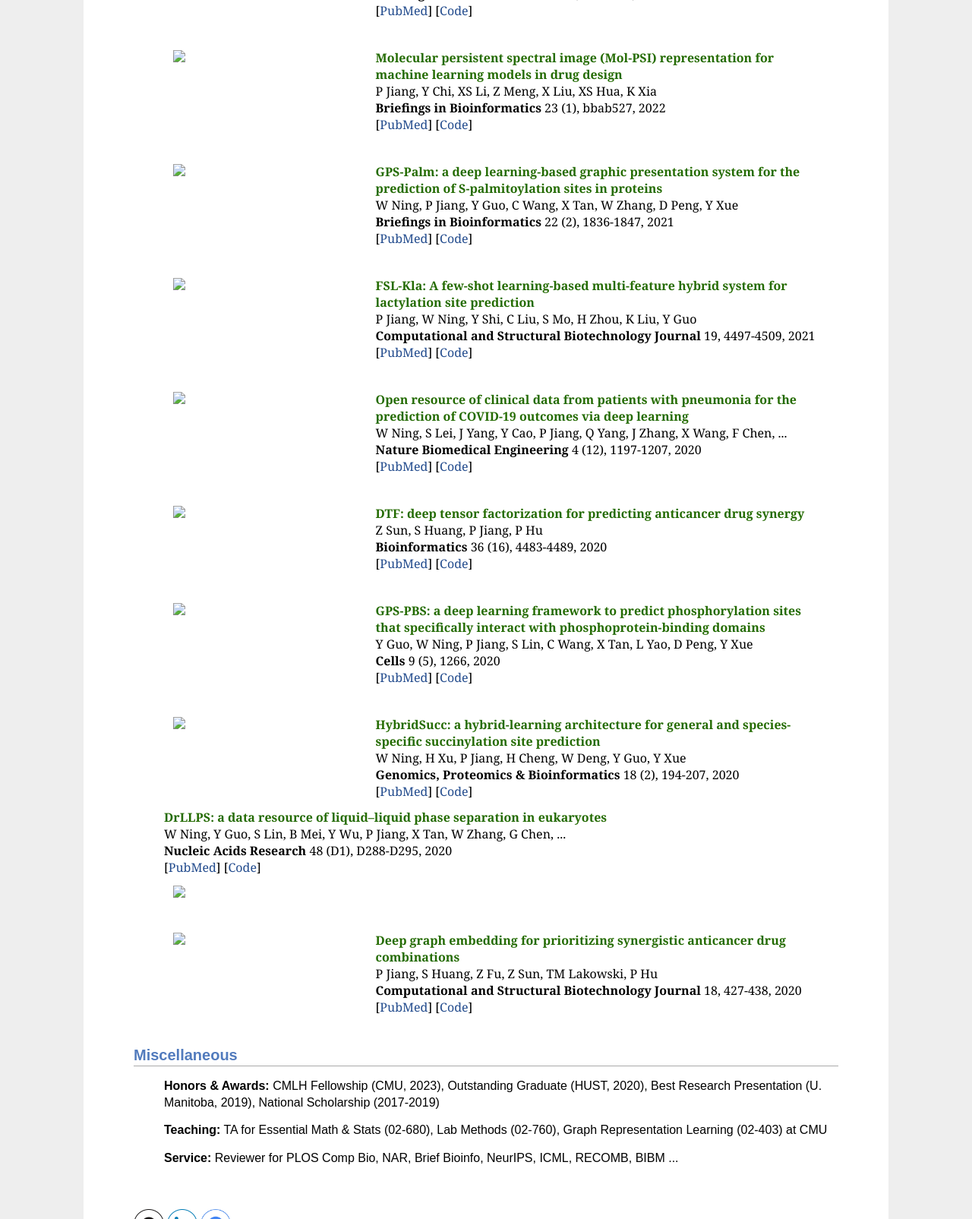
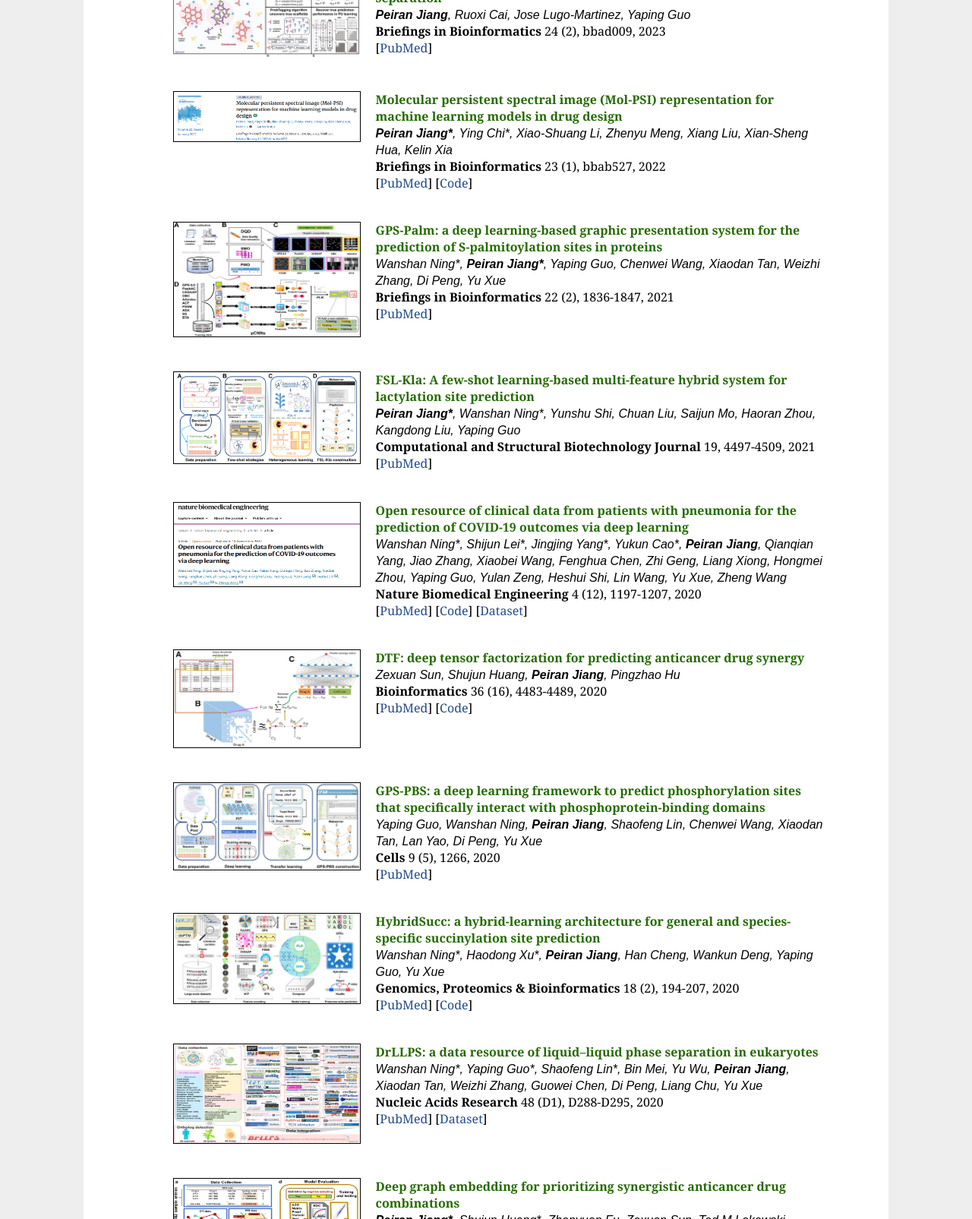
Before and after one commit to nicetone9/nicetone9.github.io, a plain HTML site: page index.html in a window 1280 px wide. Shown: the part 1195-2800 px from the top of the page at 76% size. Drawn offline with Linux system fonts and the light colour scheme; a script that the page names is missing.

Commit message:
update pub meta

```diff
--- a/index.html
+++ b/index.html
@@ -49,8 +49,7 @@
                         <p>
                             <font face="Arial">
                                 Ray and Stephanie Lane Computational Biology Department<br>
-                                School of Computer Science, Carnegie Mellon University<br>
-                                Pittsburgh, PA. <br>
+                                School of Computer Science, Carnegie Mellon University, Pittsburgh, PA. <br>
                                 <br>
                                 <em>Email: <a href="mailto:peiran@cmu.edu">peiran@cmu.edu</a></em> <br>
                                 <!-- <em>Tel: +1-412-251-7934</em> <br> -->
@@ -109,11 +108,11 @@
             <font face="Arial" size="3">
                 <strong>Carnegie Mellon University (CMU)</strong> &nbsp;&nbsp;&nbsp;&nbsp; 09/2021 - Present<br>
                 Ph.D. in Computational Biology, minor in Machine Learning &nbsp;&nbsp;&nbsp;&nbsp;<br>
-                Advisor: Dr. Jose Lugo-Martinez<br>
+                Advisor: Prof. Jose Lugo-Martinez<br>
                 <br>
                 <strong>Huazhong University of Science and Technology (HUST)</strong> &nbsp;&nbsp;&nbsp;&nbsp; 09/2016 -
                 06/2020<br> B.E. in Bioinformatics<br>
-                Advisor: Dr. Yu Xue</a> <br>
+                Advisor: Prof. Yu Xue</a> <br>
                 <!--  &nbsp;&nbsp;&nbsp;&nbsp; GPA: 3.99/4.0 (93.4/100, Rank: 1/46)<br><br> -->
 
                 <!-- <strong>University of California-Berkeley (UCB)</strong> &nbsp;&nbsp;&nbsp;&nbsp; 06/2018 - 09/2018<br>
@@ -121,9 +120,8 @@
             </font>
         </p>
     </ul>
-
-    <h2>
-        <font face="Arial"> Publications </font>
+    <h2></h2>
+    <font face="Arial"> Publications </font>
     </h2>
     <ul style="list-style-type:none">
 
@@ -132,15 +130,14 @@
             <tbody>
                 <tr>
                     <td width="30%" valign="top">
-                        <img src="images/pub_tda_pocket.png" style="border-style: none" width="100%">
+                        <img src="img/jiang2025combined.png" style="border: 1px solid #000" width="100%" height="90">
                     </td>
                     <td width="70%" valign="top">
                         <font color="#246B02"><b>Combined topological data analysis and geometric deep learning reveal
                                 niches by the quantification of protein binding pockets</b></font><br>
-                        P Jiang, J Lugo-Martinez<br>
-                        <b>Journal of Computational Biology</b>, 2025<br>
-                        [<a href="https://pubmed.ncbi.nlm.nih.gov/38694116/" target="_blank">PubMed</a>]
-                        [<a href="https://github.com/nicetone9/TDA-pocket" target="_blank">Code</a>]
+                        <font face="Arial"><i><b>Peiran Jiang</b>, Jose Lugo-Martinez</i></font><br>
+                        <b>Journal of Computational Biology</b> 32 (7), 659-674, 2025<br>
+                        [<a href="https://pubmed.ncbi.nlm.nih.gov/40434873/" target="_blank">PubMed</a>]
                         <br>
                     </td>
                 </tr>
@@ -152,15 +149,19 @@
             <tbody>
                 <tr>
                     <td width="30%" valign="top">
-                        <img src="images/pub_scdot.png" style="border-style: none" width="100%">
+                        <img src="img/nguyen2024scdot.webp" style="border: 1px solid #000; width:100%;">
                     </td>
                     <td width="70%" valign="top">
                         <font color="#246B02"><b>scDOT: optimal transport for mapping senescent cells in spatial
                                 transcriptomics</b></font><br>
-                        ND Nguyen, L Rosas, T Khaliullin, P Jiang, E Hasanaj, ...<br>
+                        <font face="Arial"><i>Nam D. Nguyen, Lorena Rosas, Timur Khaliullin, <b>Peiran Jiang</b>, Euxhen
+                                Hasanaj, Jose A. Ovando-Ricardez, Marta Bueno, Irfan Rahman, Gloria S. Pryhuber, Dongmei
+                                Li, Qin Ma, Toren Finkel, Melanie Königshoff, Oliver Eickelberg, Mauricio Rojas, Ana L.
+                                Mora, Jose Lugo-Martinez, Ziv Bar-Joseph</i>
+                        </font><br>
                         <b>Genome Biology</b> 25 (1), 288, 2024<br>
-                        [<a href="https://pubmed.ncbi.nlm.nih.gov/38586890/" target="_blank">PubMed</a>]
-                        [<a href="https://github.com/nicetone9/scDOT" target="_blank">Code</a>]
+                        [<a href="https://pubmed.ncbi.nlm.nih.gov/39516853/" target="_blank">PubMed</a>]
+                        [<a href="https://github.com/namtk/scDOT" target="_blank">Code</a>]
                         <br>
                     </td>
                 </tr>
@@ -172,16 +173,16 @@
             <tbody>
                 <tr>
                     <td width="30%" valign="top">
-                        <img src="images/pub_pu_scaffold.png" style="border-style: none" width="100%">
+                        <img src="img/jiang2023hybrid.jpeg" style="border-style: none" width="100%">
                     </td>
                     <td width="70%" valign="top">
                         <font color="#246B02"><b>A hybrid positive unlabeled learning framework for uncovering scaffolds
                                 across human proteome by measuring the propensity to drive phase separation</b></font>
                         <br>
-                        P Jiang, R Cai, J Lugo-Martinez, Y Guo<br>
+                        <font face="Arial"><i><b>Peiran Jiang</b>, Ruoxi Cai, Jose Lugo-Martinez, Yaping Guo</i></font>
+                        <br>
                         <b>Briefings in Bioinformatics</b> 24 (2), bbad009, 2023<br>
-                        [<a href="https://pubmed.ncbi.nlm.nih.gov/36862794/" target="_blank">PubMed</a>]
-                        [<a href="https://github.com/nicetone9/PU-scaffold" target="_blank">Code</a>]
+                        [<a href="https://pubmed.ncbi.nlm.nih.gov/36754843/" target="_blank">PubMed</a>]
                         <br>
                     </td>
                 </tr>
@@ -193,15 +194,16 @@
             <tbody>
                 <tr>
                     <td width="30%" valign="top">
-                        <img src="images/pub_molpsi.png" style="border-style: none" width="100%">
+                        <img src="img/jiang2022molecular.png" style="border: 1px solid #000" width="100%">
                     </td>
                     <td width="70%" valign="top">
                         <font color="#246B02"><b>Molecular persistent spectral image (Mol-PSI) representation for
                                 machine learning models in drug design</b></font><br>
-                        P Jiang, Y Chi, XS Li, Z Meng, X Liu, XS Hua, K Xia<br>
+                        <font face="Arial"><i><b>Peiran Jiang*</b>, Ying Chi*, Xiao-Shuang Li, Zhenyu Meng, Xiang Liu,
+                                Xian-Sheng Hua, Kelin Xia</i></font><br>
                         <b>Briefings in Bioinformatics</b> 23 (1), bbab527, 2022<br>
-                        [<a href="https://pubmed.ncbi.nlm.nih.gov/34791306/" target="_blank">PubMed</a>]
-                        [<a href="https://github.com/nicetone9/Mol-PSI" target="_blank">Code</a>]
+                        [<a href="https://pubmed.ncbi.nlm.nih.gov/34958660/" target="_blank">PubMed</a>]
+                        [<a href="https://github.com/Alibaba-DAMO-DrugAI/Mol_PSI_AI" target="_blank">Code</a>]
                         <br>
                     </td>
                 </tr>
@@ -213,15 +215,16 @@
             <tbody>
                 <tr>
                     <td width="30%" valign="top">
-                        <img src="images/pub_gpspalm.png" style="border-style: none" width="100%">
+                        <img src="img/ning2021gpspalm.jpeg" style="border: 1px solid #000" width="100%" height="150">
                     </td>
                     <td width="70%" valign="top">
                         <font color="#246B02"><b>GPS-Palm: a deep learning-based graphic presentation system for the
                                 prediction of S-palmitoylation sites in proteins</b></font><br>
-                        W Ning, P Jiang, Y Guo, C Wang, X Tan, W Zhang, D Peng, Y Xue<br>
+                        <font face="Arial"><i>Wanshan Ning*, <b>Peiran Jiang*</b>, Yaping Guo, Chenwei Wang, Xiaodan
+                                Tan, Weizhi Zhang, Di Peng, Yu Xue</i>
+                        </font><br>
                         <b>Briefings in Bioinformatics</b> 22 (2), 1836-1847, 2021<br>
-                        [<a href="https://pubmed.ncbi.nlm.nih.gov/33095897/" target="_blank">PubMed</a>]
-                        [<a href="https://github.com/nicetone9/GPS-Palm" target="_blank">Code</a>]
+                        [<a href="https://pubmed.ncbi.nlm.nih.gov/32248222/" target="_blank">PubMed</a>]
                         <br>
                     </td>
                 </tr>
@@ -233,15 +236,16 @@
             <tbody>
                 <tr>
                     <td width="30%" valign="top">
-                        <img src="images/pub_fslkla.png" style="border-style: none" width="100%">
+                        <img src="img/jiang2021fslkla.png" style="border: 1px solid #000" width="100%">
                     </td>
                     <td width="70%" valign="top">
                         <font color="#246B02"><b>FSL-Kla: A few-shot learning-based multi-feature hybrid system for
                                 lactylation site prediction</b></font><br>
-                        P Jiang, W Ning, Y Shi, C Liu, S Mo, H Zhou, K Liu, Y Guo<br>
+                        <font face="Arial"><i><b>Peiran Jiang*</b>, Wanshan Ning*, Yunshu Shi, Chuan Liu, Saijun Mo,
+                                Haoran Zhou, Kangdong Liu, Yaping Guo</i>
+                        </font><br>
                         <b>Computational and Structural Biotechnology Journal</b> 19, 4497-4509, 2021<br>
-                        [<a href="https://pubmed.ncbi.nlm.nih.gov/34733197/" target="_blank">PubMed</a>]
-                        [<a href="https://github.com/nicetone9/FSL-Kla" target="_blank">Code</a>]
+                        [<a href="https://pubmed.ncbi.nlm.nih.gov/34471495/" target="_blank">PubMed</a>]
                         <br>
                     </td>
                 </tr>
@@ -253,15 +257,19 @@
             <tbody>
                 <tr>
                     <td width="30%" valign="top">
-                        <img src="images/pub_covid.png" style="border-style: none" width="100%">
+                        <img src="img/ning2020open.png" style="border: 1px solid #000" width="100%" height="110">
                     </td>
                     <td width="70%" valign="top">
                         <font color="#246B02"><b>Open resource of clinical data from patients with pneumonia for the
                                 prediction of COVID-19 outcomes via deep learning</b></font><br>
-                        W Ning, S Lei, J Yang, Y Cao, P Jiang, Q Yang, J Zhang, X Wang, F Chen, ...<br>
+                        <font face="Arial"><i>Wanshan Ning*, Shijun Lei*, Jingjing Yang*, Yukun Cao*, <b>Peiran
+                                    Jiang</b>,
+                                Qianqian Yang, Jiao Zhang, Xiaobei Wang, Fenghua Chen, Zhi Geng, Liang Xiong, Hongmei
+                                Zhou, Yaping Guo, Yulan Zeng, Heshui Shi, Lin Wang, Yu Xue, Zheng Wang</i></font><br>
                         <b>Nature Biomedical Engineering</b> 4 (12), 1197-1207, 2020<br>
-                        [<a href="https://pubmed.ncbi.nlm.nih.gov/33046816/" target="_blank">PubMed</a>]
-                        [<a href="https://github.com/nicetone9/COVID19-prediction" target="_blank">Code</a>]
+                        [<a href="https://pubmed.ncbi.nlm.nih.gov/33208927/" target="_blank">PubMed</a>]
+                        [<a href="https://ictcf.biocuckoo.cn/HUST-19.php" target="_blank">Code</a>]
+                        [<a href="https://ictcf.biocuckoo.cn/Resource.php" target="_blank">Dataset</a>]
                         <br>
                     </td>
                 </tr>
@@ -273,15 +281,16 @@
             <tbody>
                 <tr>
                     <td width="30%" valign="top">
-                        <img src="images/pub_dtf.png" style="border-style: none" width="100%">
+                        <img src="img/sun2020dtf.jpeg" style="border: 1px solid #000" width="100%" height="128">
                     </td>
                     <td width="70%" valign="top">
                         <font color="#246B02"><b>DTF: deep tensor factorization for predicting anticancer drug
-                                synergy</b></font><br>
-                        Z Sun, S Huang, P Jiang, P Hu<br>
+                                synergy</b>
+                        </font><br>
+                        <font face="Arial"><i>Zexuan Sun, Shujun Huang, <b>Peiran Jiang</b>, Pingzhao Hu</i></font><br>
                         <b>Bioinformatics</b> 36 (16), 4483-4489, 2020<br>
-                        [<a href="https://pubmed.ncbi.nlm.nih.gov/32357293/" target="_blank">PubMed</a>]
-                        [<a href="https://github.com/nicetone9/DTF" target="_blank">Code</a>]
+                        [<a href="https://pubmed.ncbi.nlm.nih.gov/32369563/" target="_blank">PubMed</a>]
+                        [<a href="https://github.com/ZexuanSun/DTF-Drug-Synergy" target="_blank">Code</a>]
                         <br>
                     </td>
                 </tr>
@@ -293,15 +302,15 @@
             <tbody>
                 <tr>
                     <td width="30%" valign="top">
-                        <img src="images/pub_gpspbs.png" style="border-style: none" width="100%">
+                        <img src="img/guo2020gpspbs.jpg" style="border: 1px solid #000" width="100%">
                     </td>
                     <td width="70%" valign="top">
                         <font color="#246B02"><b>GPS-PBS: a deep learning framework to predict phosphorylation sites
                                 that specifically interact with phosphoprotein-binding domains</b></font><br>
-                        Y Guo, W Ning, P Jiang, S Lin, C Wang, X Tan, L Yao, D Peng, Y Xue<br>
+                        <font face="Arial"><i>Yaping Guo, Wanshan Ning, <b>Peiran Jiang</b>, Shaofeng Lin, Chenwei Wang,
+                                Xiaodan Tan, Lan Yao, Di Peng, Yu Xue</i></font><br>
                         <b>Cells</b> 9 (5), 1266, 2020<br>
-                        [<a href="https://pubmed.ncbi.nlm.nih.gov/32365898/" target="_blank">PubMed</a>]
-                        [<a href="https://github.com/nicetone9/GPS-PBS" target="_blank">Code</a>]
+                        [<a href="https://pubmed.ncbi.nlm.nih.gov/32443803/" target="_blank">PubMed</a>]
                         <br>
                     </td>
                 </tr>
@@ -313,15 +322,16 @@
             <tbody>
                 <tr>
                     <td width="30%" valign="top">
-                        <img src="images/pub_hybridsucc.png" style="border-style: none" width="100%">
+                        <img src="img/ning2020hybridsucc.jpeg" style="border: 1px solid #000" width="100%">
                     </td>
                     <td width="70%" valign="top">
                         <font color="#246B02"><b>HybridSucc: a hybrid-learning architecture for general and
                                 species-specific succinylation site prediction</b></font><br>
-                        W Ning, H Xu, P Jiang, H Cheng, W Deng, Y Guo, Y Xue<br>
+                        <font face="Arial"><i>Wanshan Ning*, Haodong Xu*, <b>Peiran Jiang</b>, Han Cheng, Wankun Deng,
+                                Yaping Guo, Yu Xue</i></font><br>
                         <b>Genomics, Proteomics & Bioinformatics</b> 18 (2), 194-207, 2020<br>
-                        [<a href="https://pubmed.ncbi.nlm.nih.gov/32113885/" target="_blank">PubMed</a>]
-                        [<a href="https://github.com/nicetone9/HybridSucc" target="_blank">Code</a>]
+                        [<a href="https://pubmed.ncbi.nlm.nih.gov/32861878/" target="_blank">PubMed</a>]
+                        [<a href="http://hybridsucc.biocuckoo.org/" target="_blank">Code</a>]
                         <br>
                     </td>
                 </tr>
@@ -333,16 +343,19 @@
             <tbody>
                 <tr>
                     <td width="30%" valign="top">
-                        <img src="images/pub_drllps.png" style="border-style: none" width="100%">
+                        <img src="img/ning2020drllps.jpeg" style="border: 1px solid #000" width="100%" height="130">
                     </td>
-                    <td width="70%" valign="top"></td>
-                    <font color="#246B02"><b>DrLLPS: a data resource of liquid–liquid phase separation in eukaryotes</b>
-                    </font><br>
-                    W Ning, Y Guo, S Lin, B Mei, Y Wu, P Jiang, X Tan, W Zhang, G Chen, ...<br>
-                    <b>Nucleic Acids Research</b> 48 (D1), D288-D295, 2020<br>
-                    [<a href="https://pubmed.ncbi.nlm.nih.gov/31701147/" target="_blank">PubMed</a>]
-                    [<a href="https://github.com/nicetone9/DrLLPS" target="_blank">Code</a>]
-                    <br>
+                    <td width="70%" valign="top">
+                        <font color="#246B02"><b>DrLLPS: a data resource of liquid–liquid phase separation in
+                                eukaryotes</b>
+                        </font><br>
+                        <font face="Arial"><i>Wanshan Ning*, Yaping Guo*, Shaofeng Lin*, Bin Mei, Yu Wu, <b>Peiran
+                                    Jiang</b>, Xiaodan Tan, Weizhi Zhang, Guowei Chen, Di Peng, Liang Chu, Yu Xue</i>
+                        </font><br>
+                        <b>Nucleic Acids Research</b> 48 (D1), D288-D295, 2020<br>
+                        [<a href="https://pubmed.ncbi.nlm.nih.gov/31691822/" target="_blank">PubMed</a>]
+                        [<a href="https://llps.biocuckoo.cn/" target="_blank">Dataset</a>]
+                        <br>
                     </td>
                 </tr>
             </tbody>
@@ -353,15 +366,14 @@
             <tbody>
                 <tr>
                     <td width="30%" valign="top">
-                        <img src="images/pub_graph_embed.png" style="border-style: none" width="100%">
+                        <img src="img/jiang2020deep.jpg" style="border: 1px solid #000" width="100%" height="140">
                     </td>
                     <td width="70%" valign="top">
                         <font color="#246B02"><b>Deep graph embedding for prioritizing synergistic anticancer drug
                                 combinations</b></font><br>
-                        P Jiang, S Huang, Z Fu, Z Sun, TM Lakowski, P Hu<br>
+                        <font face="Arial"><i><b>Peiran Jiang*</b>, Shujun Huang*, Zhenyuan Fu, Zexuan Sun, Ted M Lakowski, Pingzhao Hu</i></font><br>
                         <b>Computational and Structural Biotechnology Journal</b> 18, 427-438, 2020<br>
-                        [<a href="https://pubmed.ncbi.nlm.nih.gov/32132884/" target="_blank">PubMed</a>]
-                        [<a href="https://github.com/nicetone9/GraphEmbedDrugCombo" target="_blank">Code</a>]
+                        [<a href="https://pubmed.ncbi.nlm.nih.gov/32153729/" target="_blank">PubMed</a>]
                         <br>
                     </td>
                 </tr>
```
Also changed, not shown: img/guo2020gpspbs.jpg (added), img/jiang2020deep.jpg (added), img/jiang2021fslkla.png (added), img/jiang2022molecular.png (added), img/jiang2023hybrid.jpeg (added), img/jiang2025combined.png (added), img/nguyen2024scdot.webp (added), img/ning2020drllps.jpeg (added), img/ning2020hybridsucc.jpeg (added), img/ning2020open.png (added), img/ning2021gpspalm.jpeg (added), img/sun2020dtf.jpeg (added).
